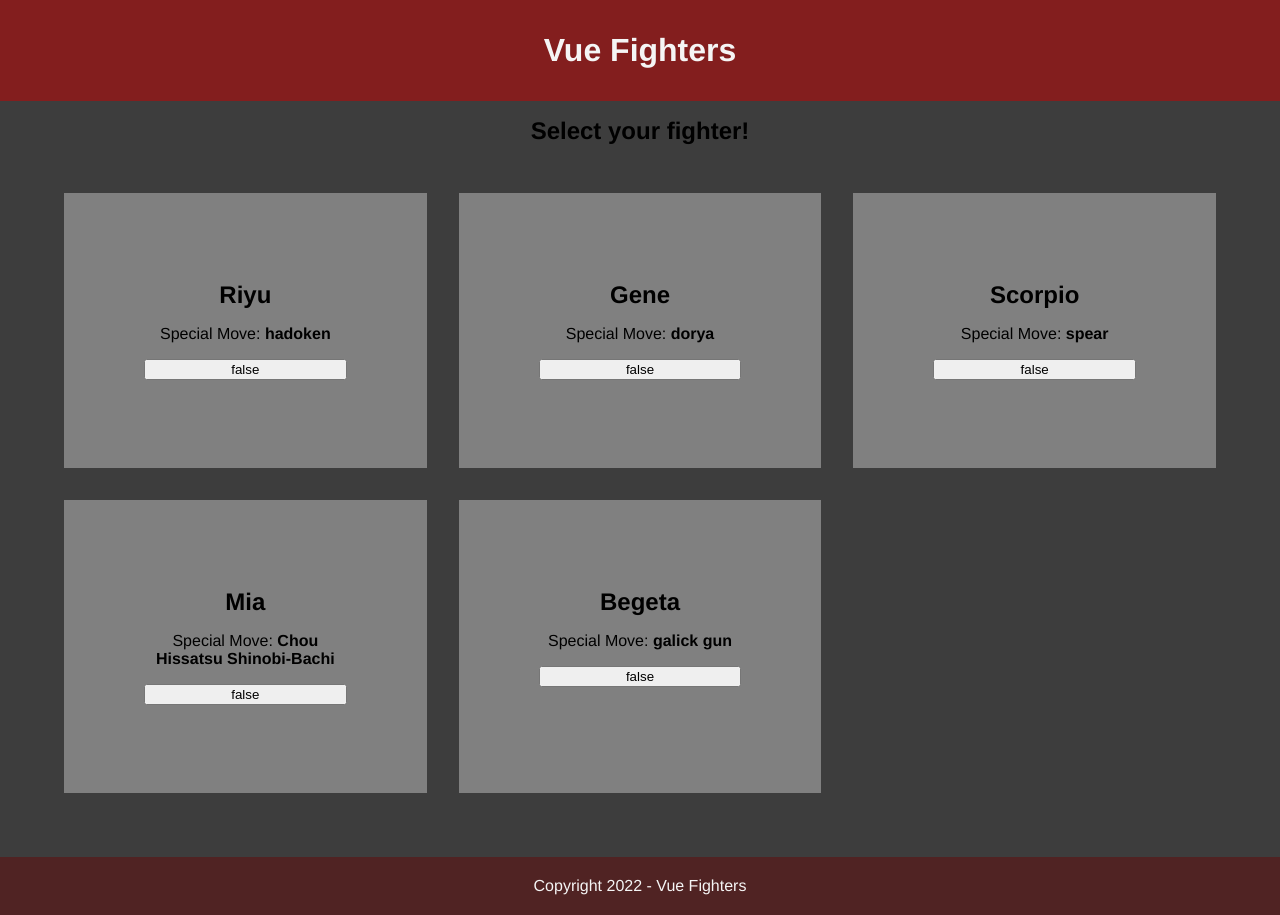
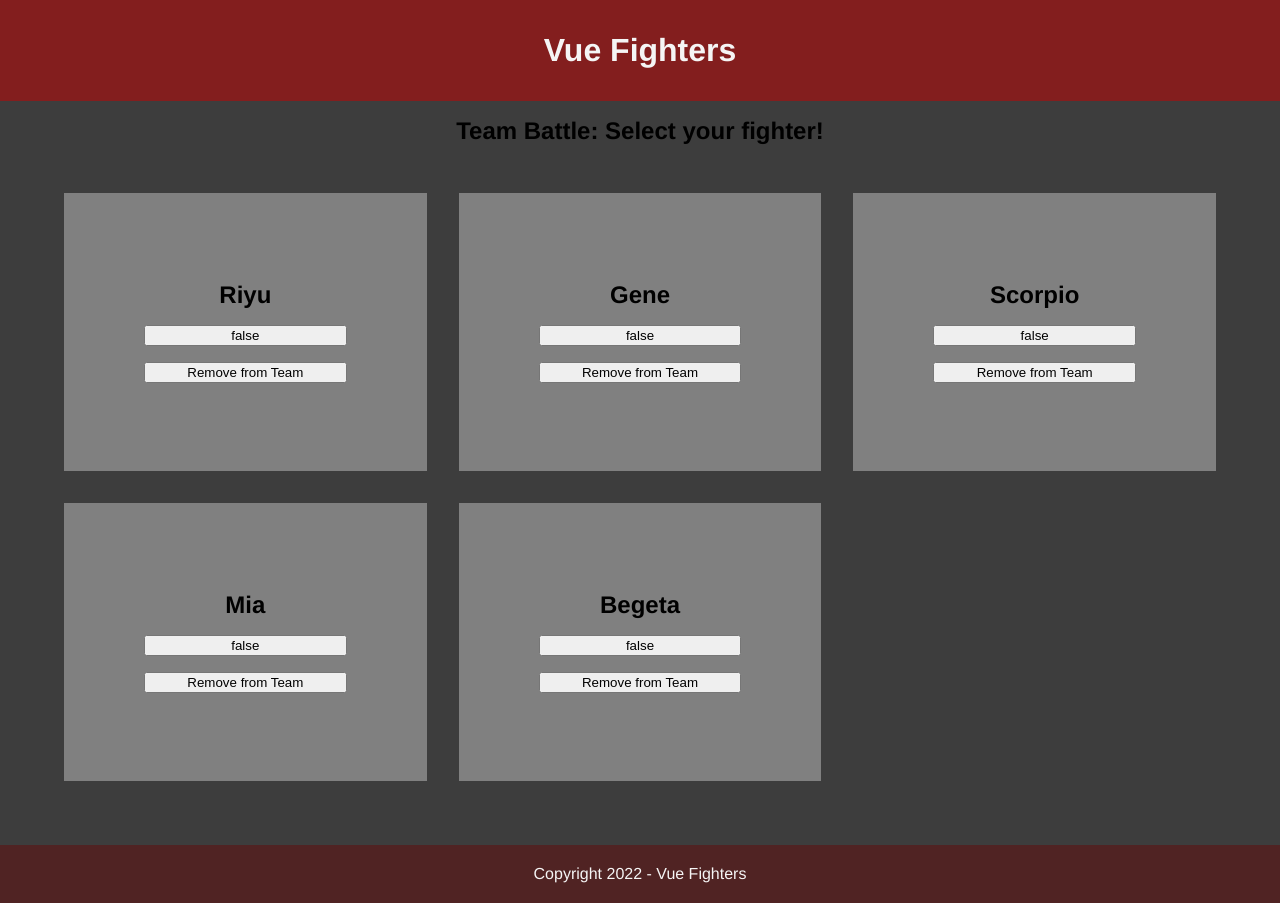
Before and after one commit to JustinScottJenecke/vue-fighters-nn-yt, a Vue app in the folder fighters/: page / in a window 1280 px wide. Built offline with nearby package versions, Linux system fonts and the light colour scheme.

Commit message:
implements props and allows to delete objects from passed down prop

```diff
--- a/fighters/src/App.vue
+++ b/fighters/src/App.vue
@@ -3,7 +3,7 @@
 
     <header-component/>
 
-    <fighters-component/>
+    <fighters-component v-bind:fightersList="fightersList"/>
 
     <footer-component/>
 
@@ -24,6 +24,13 @@ import Fighters from './components/Fighters.vue';
     // ----- Data -----
     data() {
       return {
+        fightersList : [
+            {name:'Riyu', speciality: 'Hadoken', show: false},
+            {name:'Gene', speciality: 'Dorya', show: false},
+            {name:'Scorpio', speciality: 'Spear', show: false},
+            {name:'Mia', speciality: 'Chou Hissatsu Shinobi-Bachi', show: false},
+            {name:'Begeta', speciality: 'Galick gun', show: false}
+        ]
       }
     },
     // ----- Components -----
--- a/fighters/src/components/Fighters.vue
+++ b/fighters/src/components/Fighters.vue
@@ -2,21 +2,24 @@
     <section id="fighters-elem">
 
         <h2>{{title}}</h2>
-        <ul id="fighters-list">
+        <ul id="fighters-list" v-on:click="test">
             <li
                 class="fighter-card"
                 v-for="(fighter, i) in fightersList"
                 :key="i"
-                v-on:click="fighter.show = !fighter.show"
+                v-on:mouseover="fighter.show = true" v-on:mouseleave="fighter.show = false"
             >
                <h2>
                    {{ fighter.name }}
                 </h2>
-               <span>
+               <span v-show="fighter.show">
                    Special Move: <b> {{fighter.speciality}} </b>
                </span>
                <button>
                    {{fighter.show}}
+                </button>
+                <button v-on:click="deleteFighter">
+                   Remove from Team
                 </button>
             </li>
         </ul>
@@ -30,18 +33,31 @@
     export default ({
         name: 'fighters-elem',
 
+        // --- props ---
+        props:{
+                // list of fighter objects
+                fightersList:{
+                    type : Array,
+                    required : true
+                }
+            },
+
+        // --- local data ---
         data() {
             return {
 
-                title: 'Select your fighter!',
+                title: 'Team Battle: Select your fighter!',
 
-                fightersList : [
-                    {name:'Riyu', speciality: 'hadoken', show: false},
-                    {name:'Gene', speciality: 'dorya', show: false},
-                    {name:'Scorpio', speciality: 'spear', show: false},
-                    {name:'Mia', speciality: 'Chou Hissatsu Shinobi-Bachi', show: false},
-                    {name:'Begeta', speciality: 'galick gun', show: false}
-                ]
+            }
+        },
+
+        // --- methods ---
+        methods : {
+            test() {
+                console.log(this.fightersList)
+            },
+            deleteFighter() {
+                this.fightersList.pop()
             }
         }
     })
```
